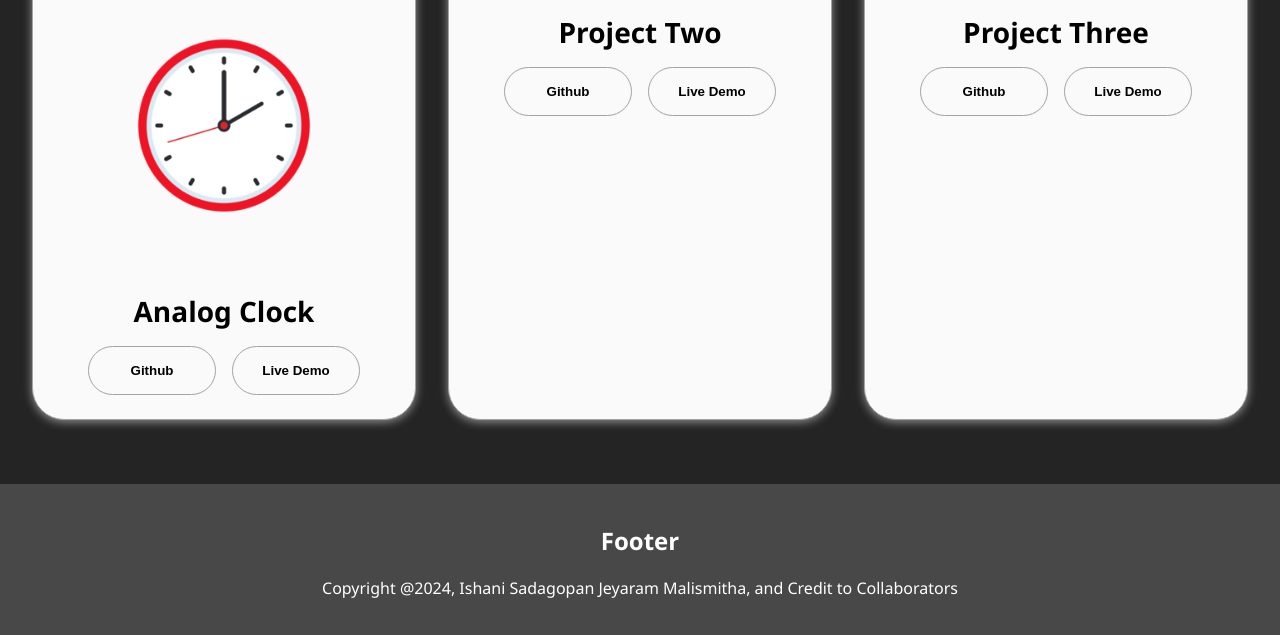
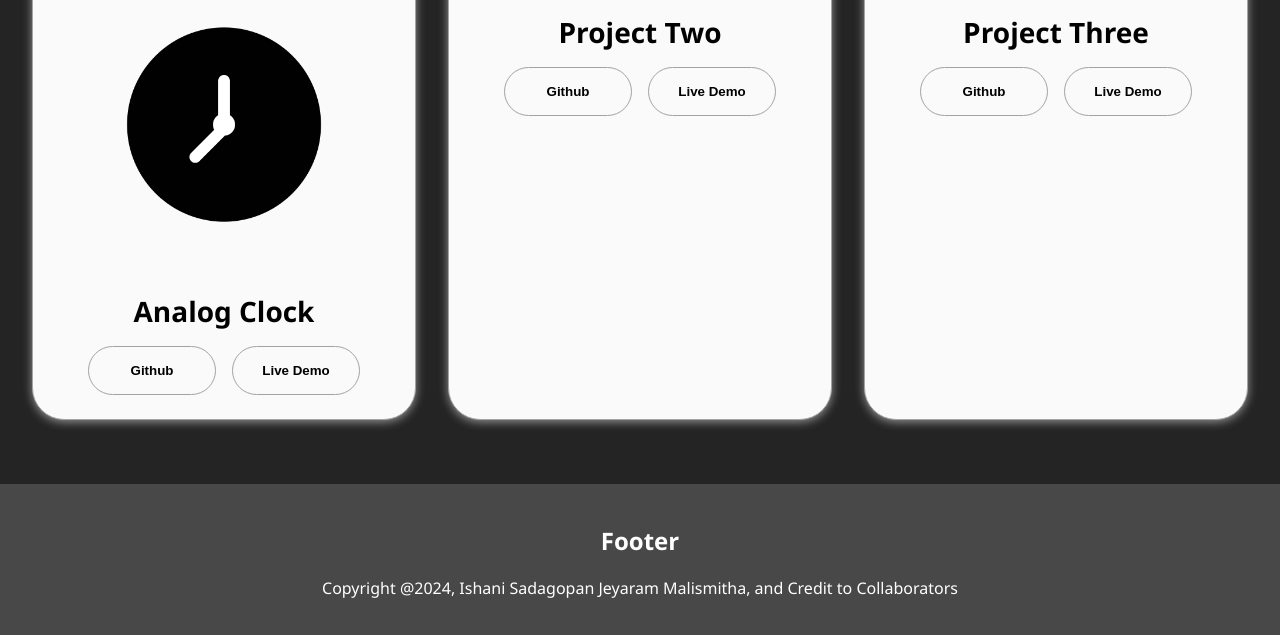
Before and after one commit to IshaniSJM/myWebsite, a plain HTML site: page projects.html in a window 1280 px wide. Shown: the part 1042-1677 px from the top of the page. Drawn offline with Linux system fonts and the light colour scheme.

Commit message:
Changed clock img

```diff
--- a/projects.html
+++ b/projects.html
@@ -42,7 +42,7 @@
                     <div class = "details-container color-container">
 
                         <div class = "article-container">
-                            <img src = "projectImgs/clock.jpeg" alt = "Project 1" class = "project-img" />
+                            <img src = "projectImgs/clock.png" alt = "Project 1" class = "project-img" />
                         </div>
 
                         <h2 class = "experience-sub-title project-title"> Analog Clock </h2>
```
Also changed, not shown: projectImgs/clock.jpeg (deleted), projectImgs/clock.png (added).
